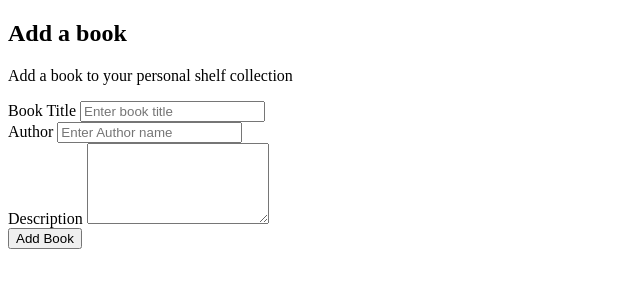
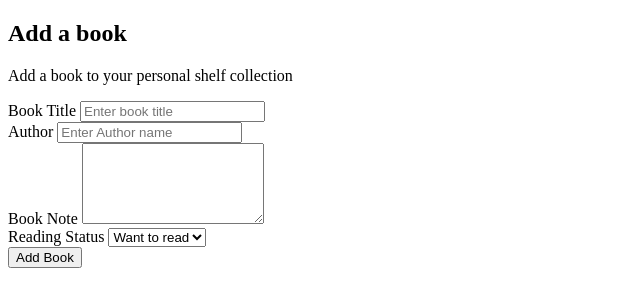
Before and after one commit to MKKAHIL4/https-github.com-noakishere-582-31B-VA, a Flask app: page /add_book in a window 1280 px wide. Shown: the part 26-333 px from the top of the page, without its empty margins (0-640 px from the left). Run offline with Flask 3, Linux system fonts and the light colour scheme; the visitor is signed in with stand-in values (Sample User, id 1).

Commit message:
Display user reading list on dashboard

```diff
--- a/Shelf/app.py
+++ b/Shelf/app.py
@@ -79,9 +79,14 @@ def logout():
 @login_required
 def dashboard():
 
+    books = Book.query.filter_by(
+        user_id=current_user.id
+    ).all()
+
     return render_template(
         "dashboard.html",
-        username=current_user.username
+        username=current_user.username,
+        books=books
         )
 
 @app.route("/add_book", methods=["GET", "POST"])
@@ -91,13 +96,16 @@ def add_book():
     if request.method == "POST":
         title = request.form["title"]
         author = request.form["author"]
-        description = request.form["description"]
+        note = request.form["note"]
+        status = request.form["status"]
 
         book = Book(
             title=title,
             author=author,
-            description=description,
+            note=note,
+            status=status,
             user_id=current_user.id
+
         )
 
         db.session.add(book)
--- a/Shelf/templates/add_book.html
+++ b/Shelf/templates/add_book.html
@@ -48,16 +48,39 @@ Add Book | Shelf
 
         <div class="form-group">
 
-            <label for="description">Description</label>
+            <label for="note">Book Note</label>
 
             <textarea
 
-                id="description"
-                name="description"
+                id="note"
+                name="note"
                 rows="5"
-                placeholder="Write a short description of the book">
+                maxlength="1000"
+                placeholder="Add a note about this book ">
 
             </textarea>
+        </div>
+        <div class="form-group">
+            <label for="status">Reading Status</label>
+
+                <select
+                    id="status"
+                    name="status"
+                    required
+                >
+                <option value="Want to read" >
+                    Want to read
+                </option>
+
+                <option value="Reading" >
+                    Reading
+                </option>
+
+                <option value="Finished" >
+                    Finished
+                </option>
+            </select>
+
         </div>
 
         <button type="submit">
```
Also changed, not shown: Shelf/models.py (+8 -2 lines), Shelf/templates/dashboard.html (+40 -0 lines).
